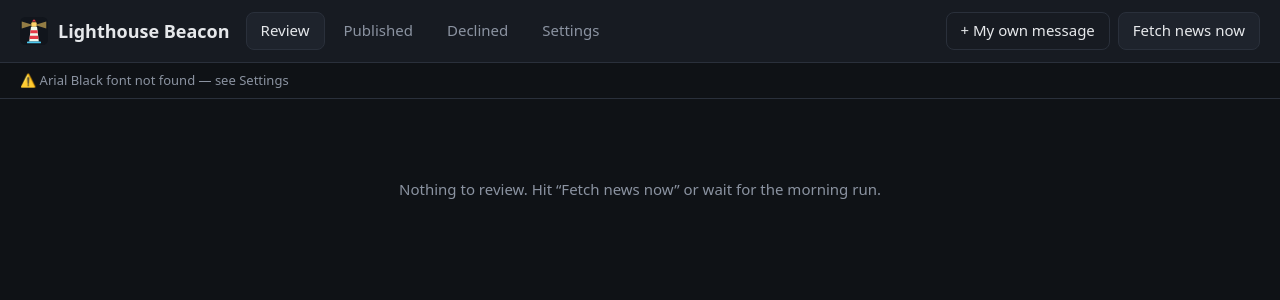
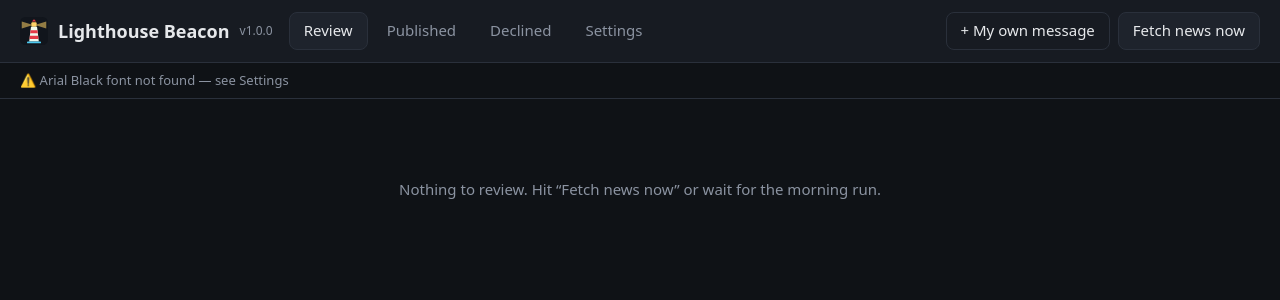
Before and after one commit to CaliMiller/lighthouse-beacon, a FastAPI app: page / in a window 1280 px wide. Shown: the top 300 px of the page. Run offline with FastAPI, Linux system fonts and the light colour scheme; data that the repository does not hold is empty; parts of the project's set-up code (start-up, migrations or seed data) failed here and were passed over.

Commit message:
Prepare v1.0.0: app icons, manifest, version display, README and changelog
- Icon set from the lighthouse favicon: PNG favicons, real favicon.ico,
  iPad/iPhone home-screen icon, web app manifest, README icon and a
  GitHub social preview image
- Show the version in the dashboard header, /api/status and installer
- Refresh the README for everything added since the first commit
  (model dropdown, Ollama, Send to Anthias, troubleshooting)
- Add CHANGELOG.md

Co-Authored-By: Claude Opus 5.5 <noreply@anthropic.com>
Claude-Session: https://claude.ai/code/session_013YN6PkCzybMqfRaor9NeDH

```diff
--- a/beacon/app.py
+++ b/beacon/app.py
@@ -11,7 +11,7 @@ from fastapi import Body, FastAPI, File, HTTPException, Request, UploadFile
 from fastapi.responses import FileResponse, HTMLResponse, JSONResponse, Response
 from fastapi.staticfiles import StaticFiles
 
-from . import anthias, db, jobs, render, writer, youtube
+from . import __version__, anthias, db, jobs, render, writer, youtube
 
 logging.basicConfig(level=logging.INFO, format="%(asctime)s %(name)s %(levelname)s %(message)s")
 HERE = os.path.dirname(__file__)
@@ -20,7 +20,7 @@ HIDDEN_KEYS = {"youtube_pending_verifier"}
 MASK = "••••••••"
 PASSWORD = os.environ.get("BEACON_PASSWORD", "")
 
-app = FastAPI(title="Lighthouse Beacon", docs_url=None, redoc_url=None)
+app = FastAPI(title="Lighthouse Beacon", version=__version__, docs_url=None, redoc_url=None)
 app.mount("/static", StaticFiles(directory=os.path.join(HERE, "static")), name="static")
 
 
@@ -60,13 +60,23 @@ def _asset_version():
 @app.get("/", response_class=HTMLResponse)
 def index():
     with open(os.path.join(HERE, "templates", "index.html"), encoding="utf-8") as f:
-        html = f.read().replace("{{v}}", _asset_version())
+        html = f.read().replace("{{v}}", _asset_version()).replace("{{version}}", __version__)
     return HTMLResponse(html, headers={"Cache-Control": "no-cache"})
 
 
 @app.get("/favicon.ico")
 def favicon():
-    return FileResponse(os.path.join(HERE, "static", "favicon.svg"), media_type="image/svg+xml")
+    return FileResponse(os.path.join(HERE, "static", "favicon.ico"), media_type="image/x-icon")
+
+
+@app.get("/manifest.webmanifest")
+def manifest():
+    return JSONResponse({
+        "name": "Lighthouse Beacon", "short_name": "Beacon", "start_url": "/", "display": "standalone",
+        "background_color": "#0f1216", "theme_color": "#171b22",
+        "icons": [{"src": "/static/icon-192.png", "sizes": "192x192", "type": "image/png"},
+                  {"src": "/static/icon-512.png", "sizes": "512x512", "type": "image/png"}],
+    }, media_type="application/manifest+json")
 
 
 # ---------- issues ----------
@@ -228,7 +238,7 @@ def status():
         font = render.find_font(db.get_setting("font_path"))
     except FileNotFoundError:
         font = ""
-    return {"fetching": jobs._fetch_lock.locked(), "queue": jobs._q.qsize(), "runs": db.last_runs(),
+    return {"version": __version__, "fetching": jobs._fetch_lock.locked(), "queue": jobs._q.qsize(), "runs": db.last_runs(),
             "next_fetch": nxt.next_run_time.isoformat() if nxt and nxt.next_run_time else None, "font": font}
 
 
--- a/beacon/static/style.css
+++ b/beacon/static/style.css
@@ -9,6 +9,7 @@ body { margin: 0; background: var(--bg); color: var(--text); font: 15px/1.45 sys
 header { display: flex; align-items: center; gap: 16px; padding: 12px 20px; background: var(--panel); border-bottom: 1px solid var(--border); position: sticky; top: 0; z-index: 5; flex-wrap: wrap; }
 .brand { display: flex; align-items: center; gap: 10px; font-weight: 700; font-size: 18px; }
 .brand img { width: 28px; height: 28px; }
+.brand .version { font-size: 12px; font-weight: 400; color: var(--muted); }
 nav { display: flex; gap: 4px; flex: 1; }
 nav button { background: transparent; border-color: transparent; color: var(--muted); }
 nav button.active { color: var(--text); background: var(--panel2); border-color: var(--border); }
--- a/beacon/templates/index.html
+++ b/beacon/templates/index.html
@@ -5,11 +5,16 @@
 <meta name="viewport" content="width=device-width, initial-scale=1">
 <title>Lighthouse Beacon</title>
 <link rel="icon" href="/static/favicon.svg" type="image/svg+xml">
+<link rel="icon" href="/static/icon-32.png" type="image/png" sizes="32x32">
+<link rel="apple-touch-icon" href="/static/apple-touch-icon.png">
+<link rel="manifest" href="/manifest.webmanifest">
+<meta name="theme-color" content="#171b22">
+<meta name="apple-mobile-web-app-title" content="Beacon">
 <link rel="stylesheet" href="/static/style.css?v={{v}}">
 </head>
 <body>
 <header>
-  <div class="brand"><img src="/static/favicon.svg" alt=""> Lighthouse Beacon</div>
+  <div class="brand"><img src="/static/favicon.svg" alt=""> Lighthouse Beacon <span class="version">v{{version}}</span></div>
   <nav>
     <button data-view="pending" class="active">Review</button>
     <button data-view="published">Published</button>
```
Also changed, not shown: CHANGELOG.md (added), README.md, beacon/static/apple-touch-icon.png (added), beacon/static/favicon.ico (added), beacon/static/icon-192.png (added), beacon/static/icon-32.png (added), beacon/static/icon-512.png (added), 3 other files.
